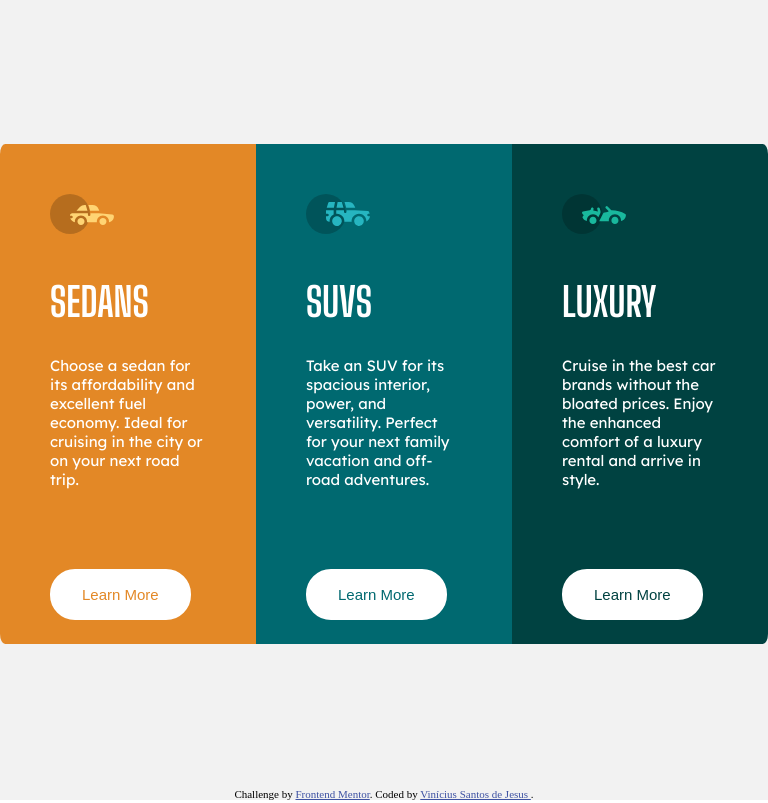
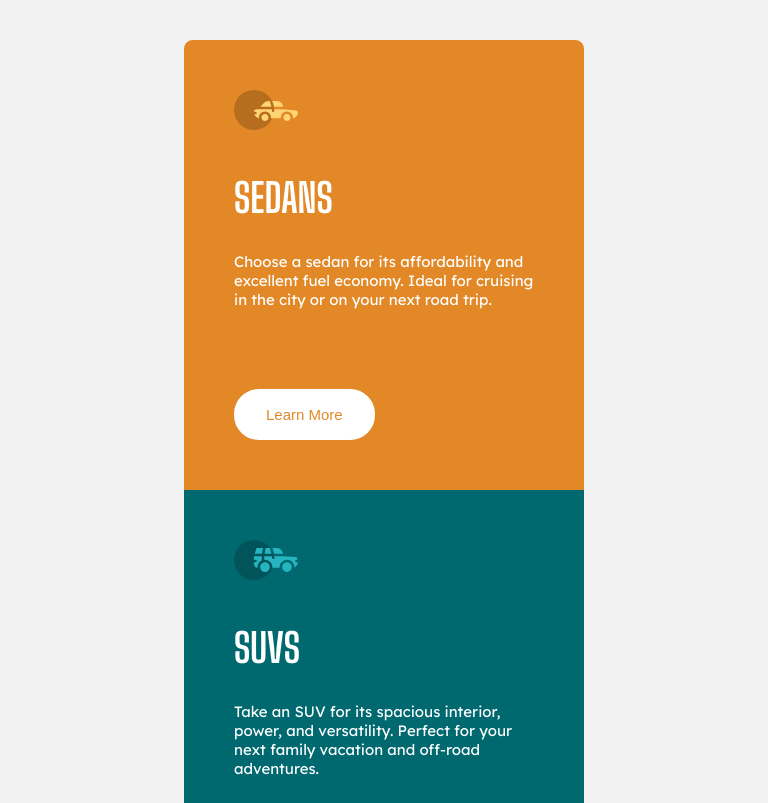
Before and after one commit to ViniSantosJ/3_Column_Preview_Card_Component, a plain HTML site: page index.html in a window 768 px wide. Shown: the top 803 px of the page. Drawn offline with Linux system fonts and the light colour scheme.

Commit message:
Ajustes no style.scss
1 - Defini na classe .items o min-width de 200px, isso fez com que, ao dimiuir a tela, parasse de ''quebrar'' o layout. Antes, os botões estavam ''estourando'' a caixa principal.

2 - Apliquei @media para tablet.

3 - Coloquei o background-color no body e não mais no container.

4 - Adicionei um paddin 0 20px no body

5 - Coloquei (dentro do @media) flex-direction: column no lugar do flex-wrap: wrap.

```diff
--- a/scss/style.scss
+++ b/scss/style.scss
@@ -11,13 +11,14 @@
 
 body,
 html {
+  padding: 0 20px;
   height: 100%;
   font-size: $font-size;
+  background-color: $very-ligh-gray;
 }
 
 .container {
   height: 98.5%;
-  background-color: $very-ligh-gray;
   display: flex;
   justify-content: center;
   align-items: center;
@@ -43,7 +44,7 @@ html {
 }
 
 .items {
-  // border: 2px solid tomato;
+  min-width: 200px;
   padding: 50px;
   flex: 1;
 }
@@ -101,6 +102,36 @@ html {
 
 /* Responsividade */
 
+@media only screen and (min-width: 476px) and (max-width: 846px) {
+  body,
+  html {
+    height: 1460px;
+  }
+
+  .container {
+    height: 100%;
+  }
+
+  .content {
+    position: absolute;
+    flex-direction: column;
+    width: 400px;
+    top: 5%;
+    margin-bottom: 10px;
+  }
+
+  .sedans {
+    border-top-left-radius: 2%;
+    border-top-right-radius: 2%;
+    border-bottom-left-radius: 0%;
+  }
+
+  .luxury {
+    border-top-right-radius: 0%;
+    border-bottom-left-radius: 2%;
+  }
+}
+
 @media only screen and (max-width: 475px) {
   body,
   html {
@@ -113,11 +144,10 @@ html {
 
   .content {
     position: absolute;
+    flex-direction: column;
     width: 325px;
     top: 5%;
     margin-bottom: 10px;
-    // visibility: hidden;
-    flex-wrap: wrap;
   }
 
   .sedans {
```
Also changed, not shown: css/style.css, css/style.min.css.
